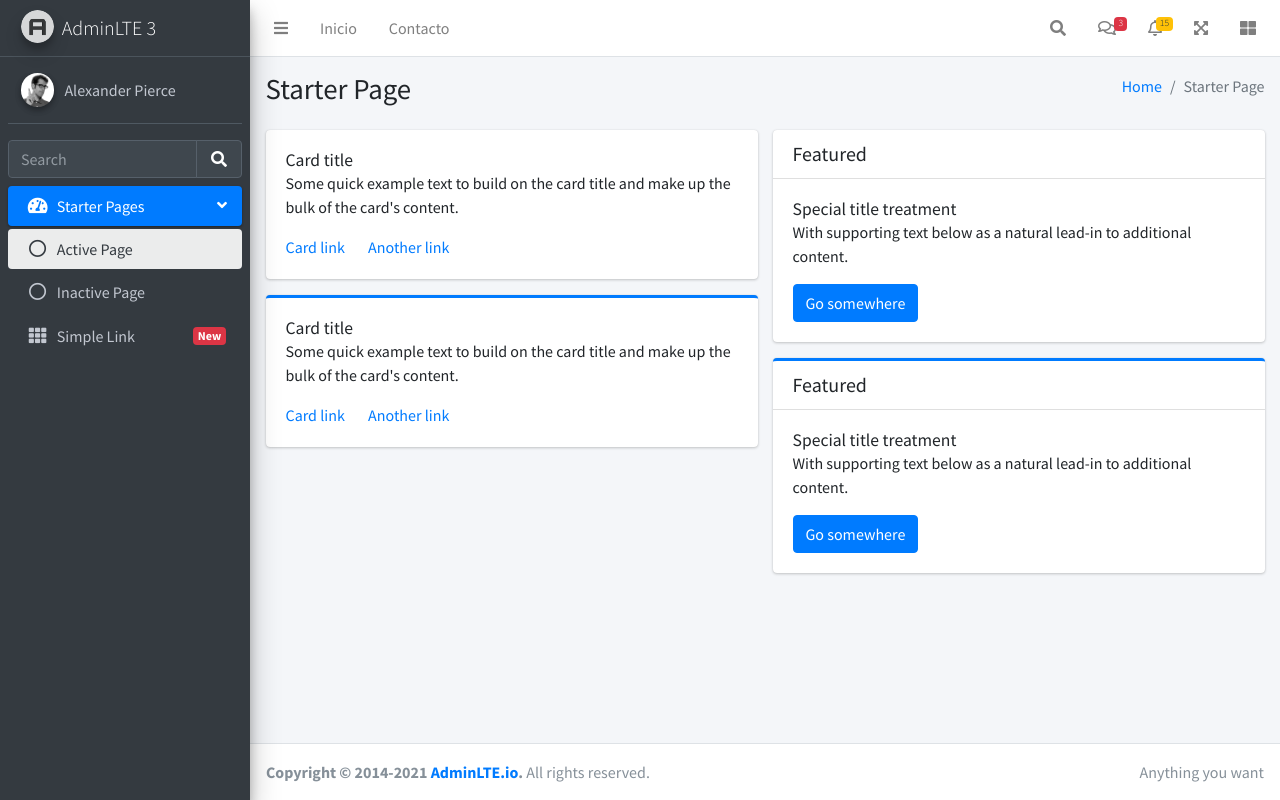
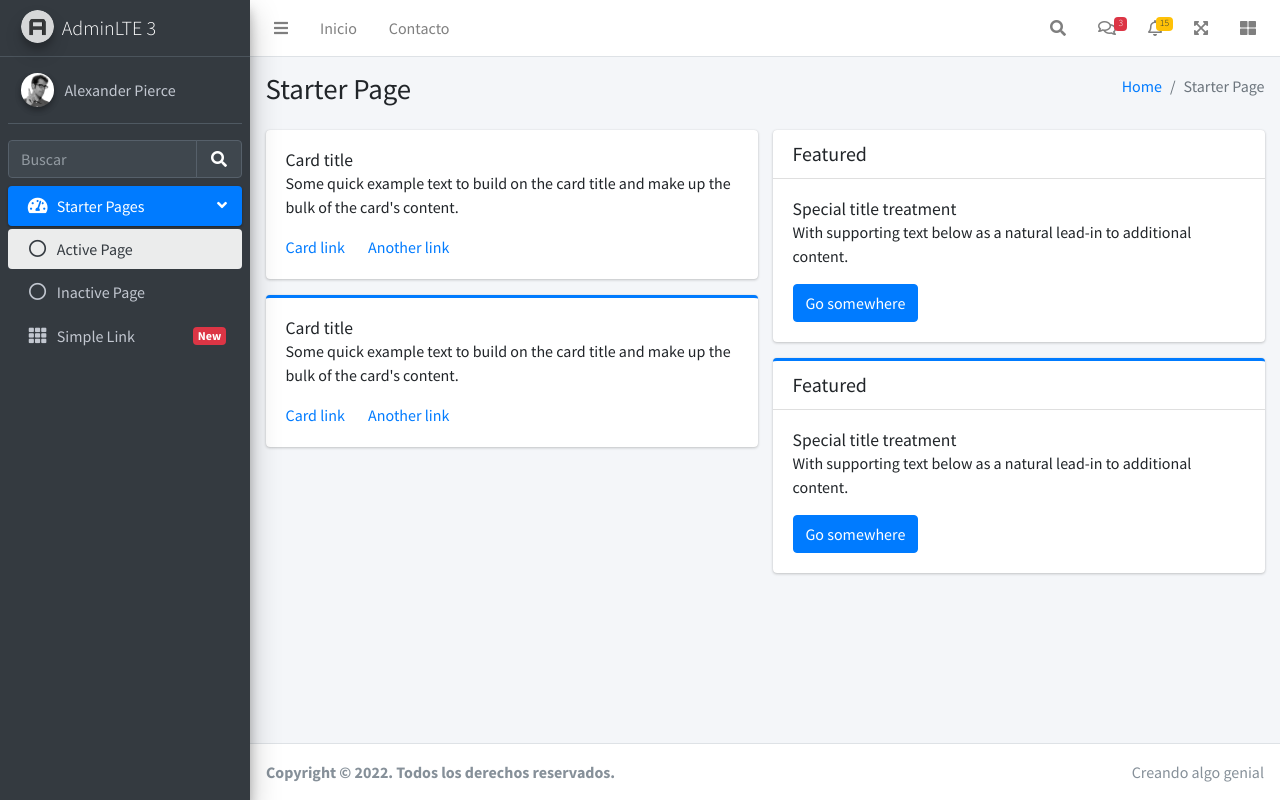
Before and after one commit to JuanitoOrtega/django-crm, a Django app: page / in a window 1280 px wide. Run offline with Django 4.2, Linux system fonts and the light colour scheme; some libraries are stand-ins or nearby versions.

Commit message:
template fixed

```diff
--- a/templates/base.html
+++ b/templates/base.html
@@ -29,10 +29,10 @@
   <footer class="main-footer">
     <!-- To the right -->
     <div class="float-right d-none d-sm-inline">
-      Anything you want
+      Creando algo genial
     </div>
     <!-- Default to the left -->
-    <strong>Copyright &copy; 2014-2021 <a href="https://adminlte.io">AdminLTE.io</a>.</strong> All rights reserved.
+    <strong>Copyright &copy; 2022. Todos los derechos reservados.
   </footer>
 </div>
 <!-- ./wrapper -->
--- a/templates/includes/navbar.html
+++ b/templates/includes/navbar.html
@@ -24,7 +24,7 @@
         <div class="navbar-search-block">
           <form class="form-inline">
             <div class="input-group input-group-sm">
-              <input class="form-control form-control-navbar" type="search" placeholder="Search" aria-label="Search">
+              <input class="form-control form-control-navbar" type="search" placeholder="Buscar" aria-label="Search">
               <div class="input-group-append">
                 <button class="btn btn-navbar" type="submit">
                   <i class="fas fa-search"></i>
--- a/templates/includes/sidebar.html
+++ b/templates/includes/sidebar.html
@@ -22,7 +22,7 @@
       <!-- SidebarSearch Form -->
       <div class="form-inline">
         <div class="input-group" data-widget="sidebar-search">
-          <input class="form-control form-control-sidebar" type="search" placeholder="Search" aria-label="Search">
+          <input class="form-control form-control-sidebar" type="search" placeholder="Buscar" aria-label="Search">
           <div class="input-group-append">
             <button class="btn btn-sidebar">
               <i class="fas fa-search fa-fw"></i>
```
